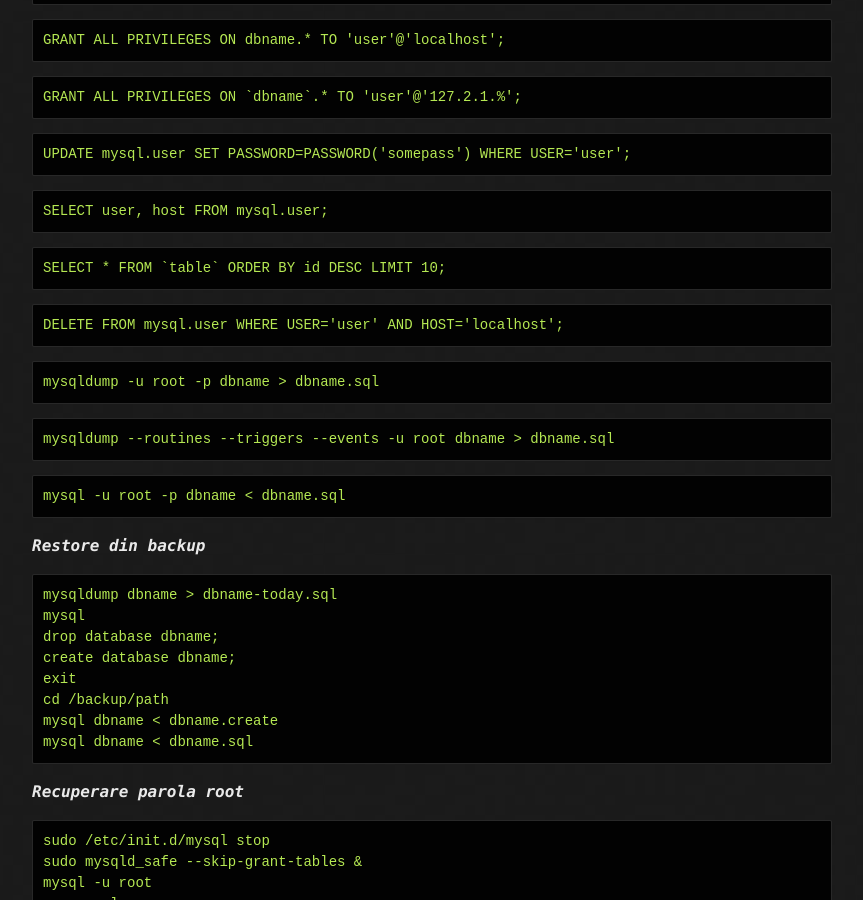
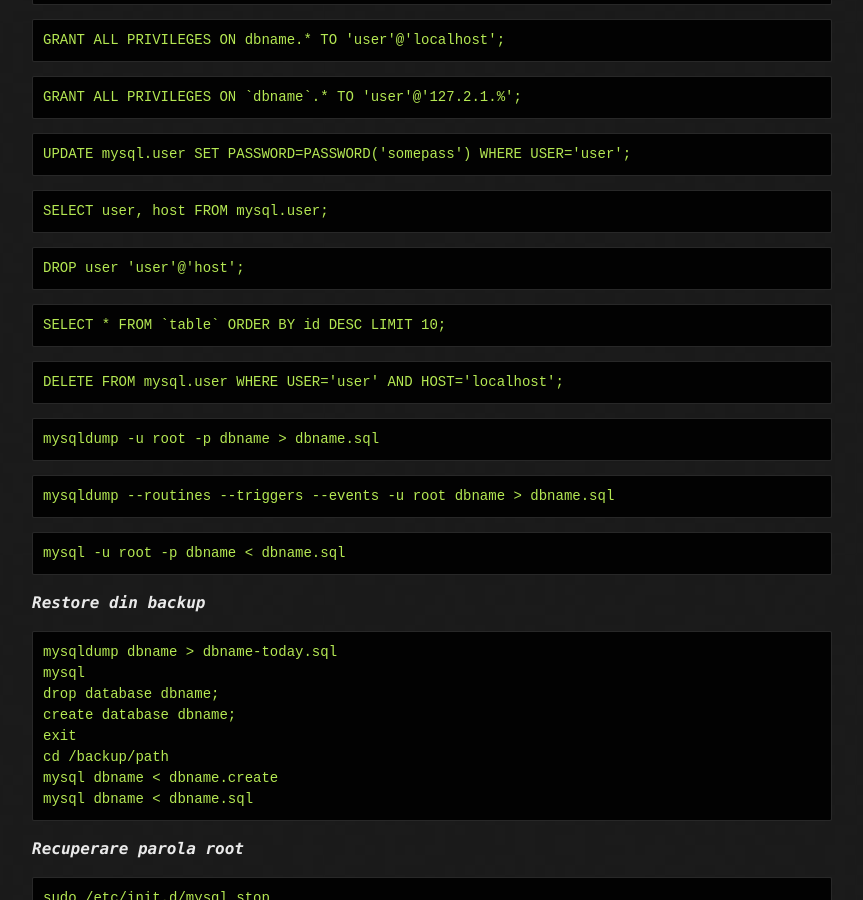
Before and after one commit to linuxtm/linuxtm.github.io, a Jekyll site: the page built from cele-mai-folosite-comenzi-mysql/index.md, in a window 1280 px wide and 900 px high, scrolled down 510 px. Shown: the whole window, without its empty margins (208-1071 px from the left). Built offline with Jekyll 4.4.1, drawn with Linux system fonts in a browser that asks for light colours.

Commit message:
Update index.md

```diff
--- a/cele-mai-folosite-comenzi-mysql/index.md
+++ b/cele-mai-folosite-comenzi-mysql/index.md
@@ -20,6 +20,7 @@ tags:
 <pre>GRANT ALL PRIVILEGES ON `dbname`.* TO 'user'@'127.2.1.%';</pre>
 <pre>UPDATE mysql.user SET PASSWORD=PASSWORD('somepass') WHERE USER='user';</pre>
 <pre>SELECT user, host FROM mysql.user;</pre>
+<pre>DROP user 'user'@'host';</pre>
 <pre>SELECT * FROM `table` ORDER BY id DESC LIMIT 10;</pre>
 <pre>DELETE FROM mysql.user WHERE USER='user' AND HOST='localhost';</pre>
 <pre>mysqldump -u root -p dbname > dbname.sql</pre>
```
